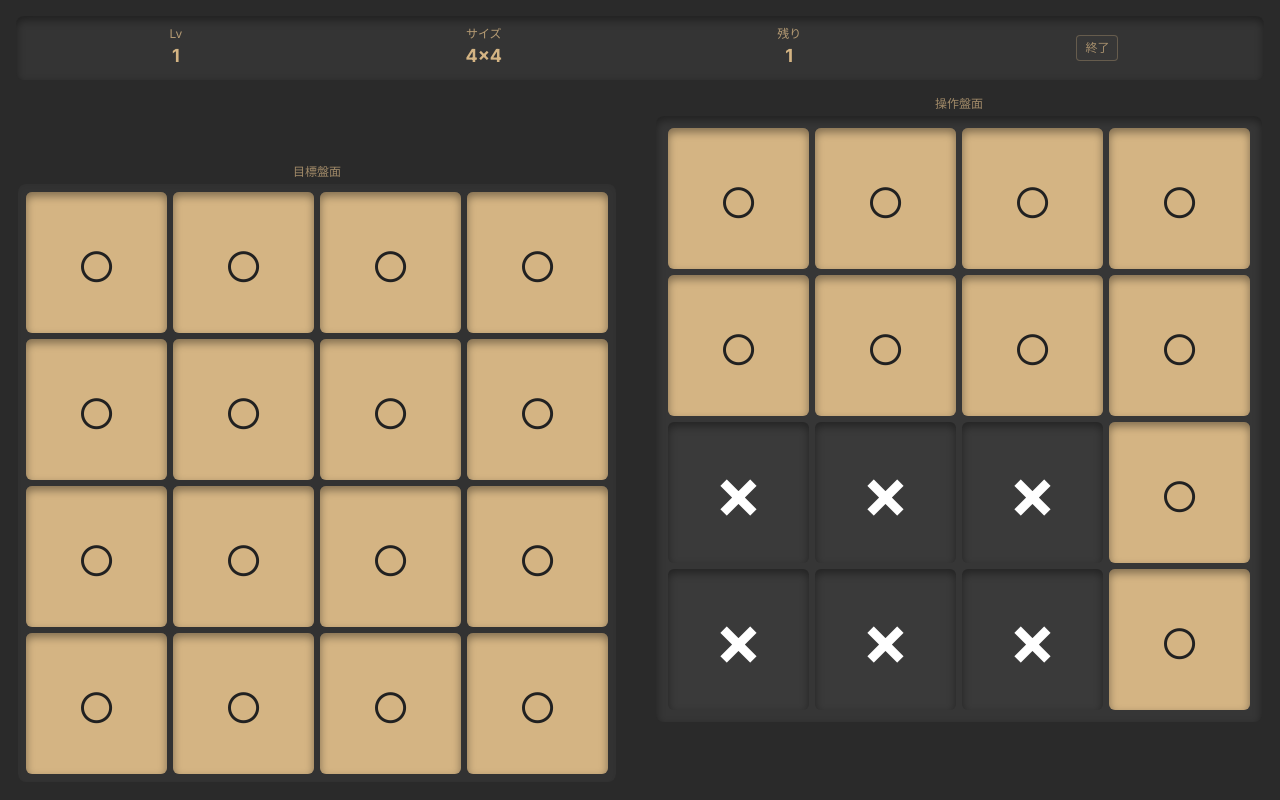
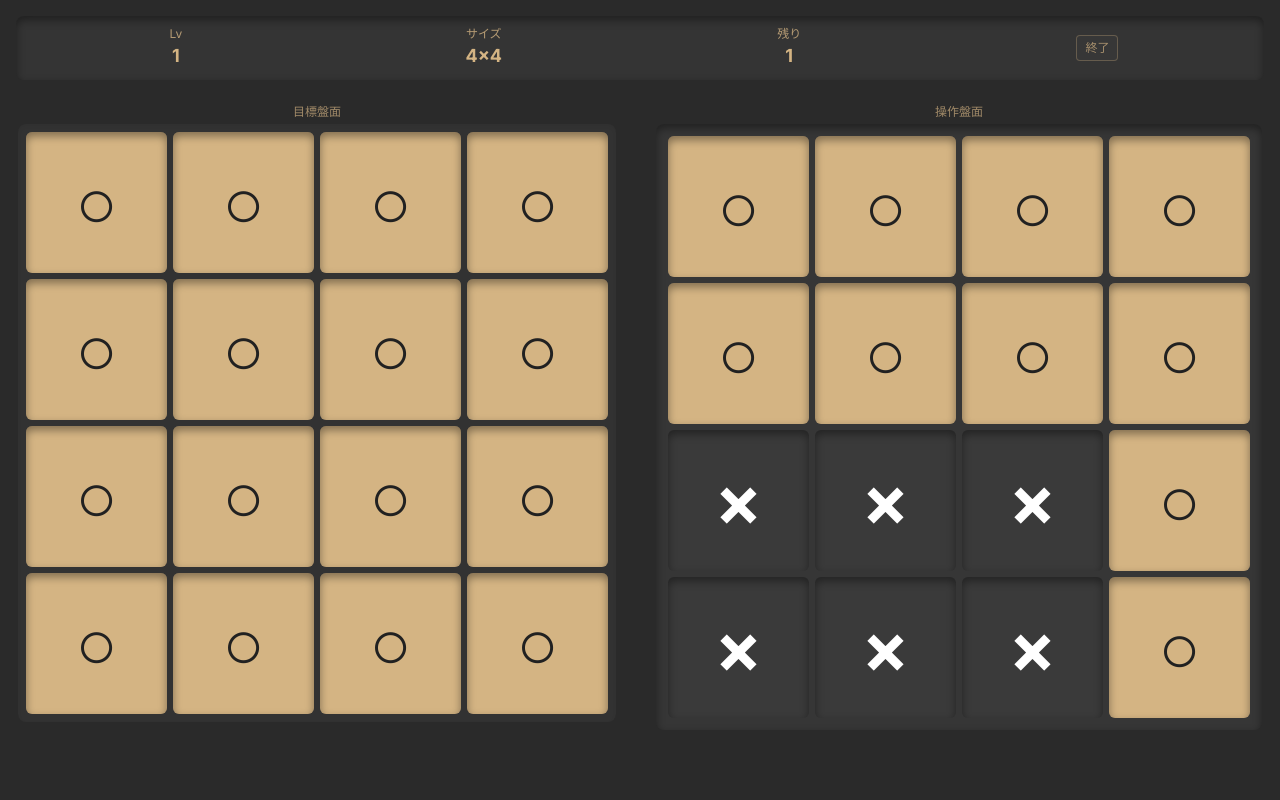
Before and after one commit to Yuuga2001/PuzzlePanel, a Next.js app: page / in a window 1280 px wide. Built offline with nearby package versions, Linux system fonts and the light colour scheme.

Commit message:
横向きの際の位置ズレ修正

```diff
--- a/src/app/page.tsx
+++ b/src/app/page.tsx
@@ -213,7 +213,7 @@ export default function Home() {
         </div>
 
         {/* 下部: 2つの盤面を横並び */}
-        <div className="flex-1 flex justify-center items-center gap-10">
+        <div className="flex-1 flex justify-center items-start gap-10 pt-2">
           <div
             className="text-center cursor-pointer"
             onClick={() => setIsHowToPlayOpen(true)}
```
